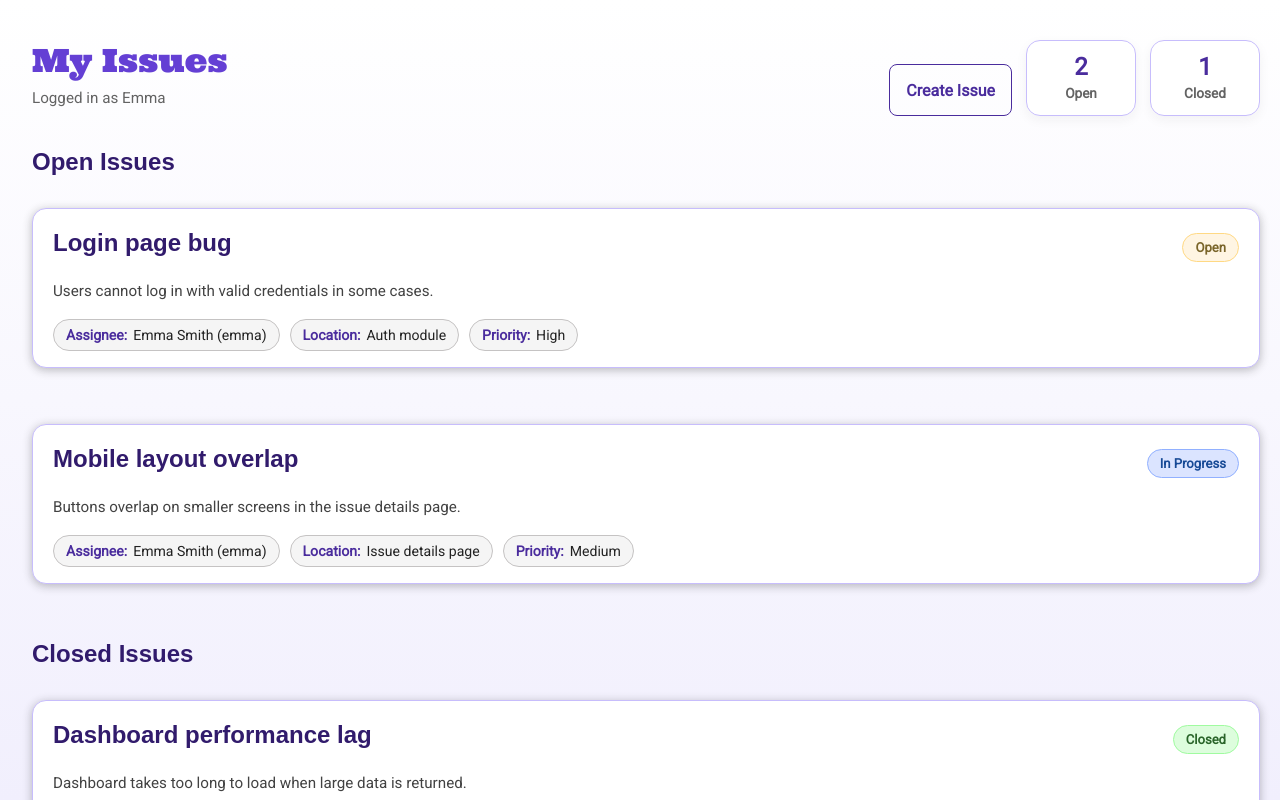
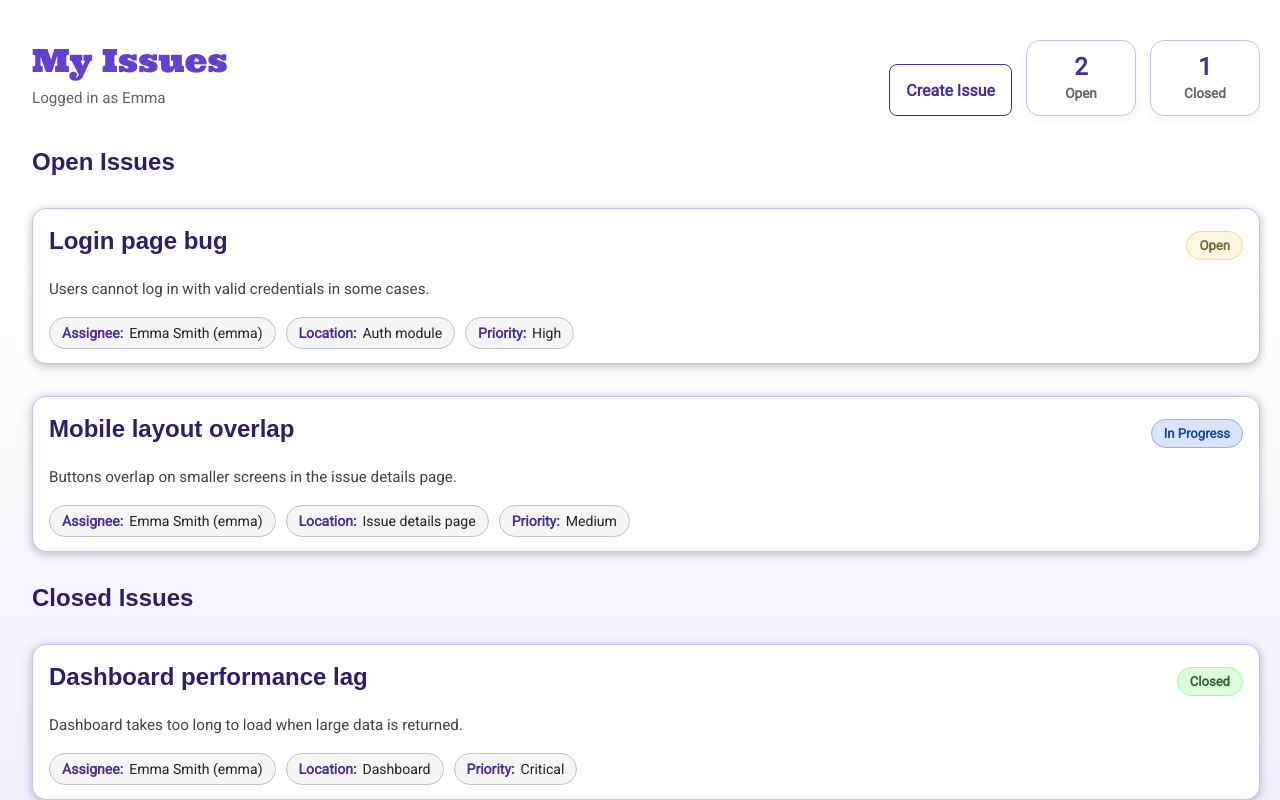
Before and after one commit to morielsh57/FixFlow, a React (Create React App) app in the folder FrontEnd/: page /app/issues in a window 1280 px wide. Built offline with nearby package versions, Linux system fonts and the light colour scheme; no server answers.

Commit message:
cleanup the code

```diff
--- a/FrontEnd/src/components/issue-list/IssueList.scss
+++ b/FrontEnd/src/components/issue-list/IssueList.scss
@@ -3,7 +3,7 @@
 .issue-list-page {
   min-height: 100vh;
   padding: 32px;
-  background: linear-gradient(180deg, $neutral1 0%, $purple1 100%);
+  background: linear-gradient(180deg, $neutral1 30.51%, $purple1 100%);
   @include appScrollbar;
 }
 
--- a/FrontEnd/src/shared/styles/mixin.scss
+++ b/FrontEnd/src/shared/styles/mixin.scss
@@ -61,25 +61,13 @@
   border: 1px solid $purple3;
   max-width: 100%;
   box-shadow: 0 2px 10px rgba($neutral8, 0.3);
-  transition: all 0.2s ease-in-out;
-
-  @media (min-width: 1100px) {
-    padding: 18px 20px 16px;
-    margin-bottom: 24px;
-  }
+  transition: all 0.3s ease-in-out;
 
   h2 {
     position: relative;
     margin: 0 0 10px;
     line-height: 1.3;
     color: $purple8;
-
-    .react-talk-section-meta {
-      display: inline-block;
-      margin-top: 4px;
-      font-size: 0.85rem;
-      color: $neutral7;
-    }
   }
 
   .card-section {
@@ -170,9 +158,8 @@
   }
 
   &:hover {
-    background: $purple1;
+    background: rgba($purple1, 0.5);
     border-color: $purple4;
-    box-shadow: 0 4px 14px rgba($neutral8, 0.08);
 
     h2 {
       color: $purple8;
```
